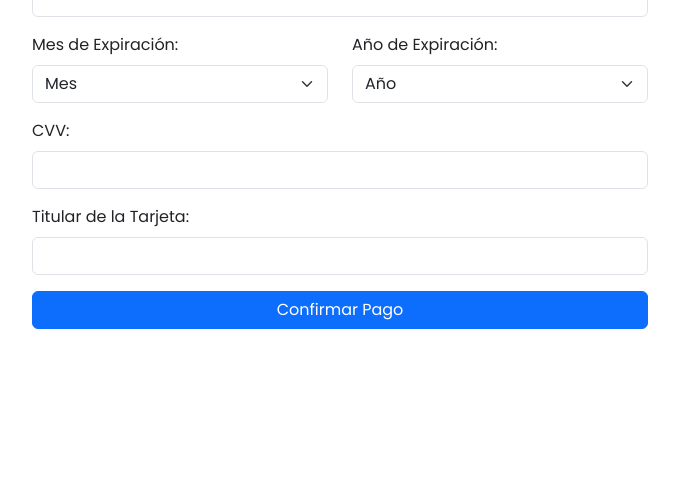
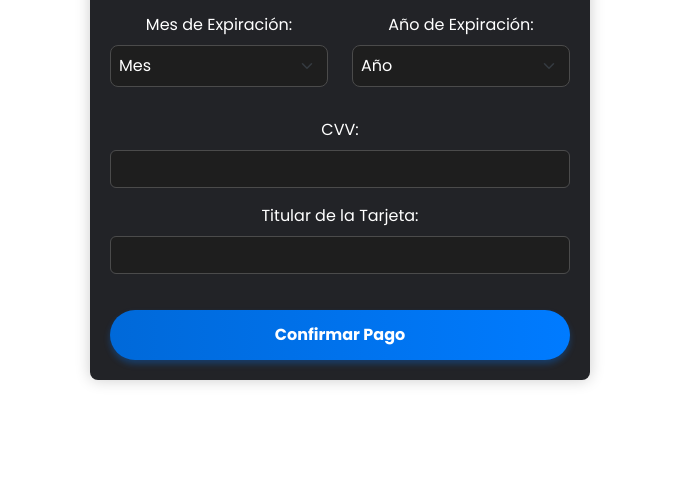
Before and after one commit to ChiriH/Carrito-JS, a plain HTML site: page carrito.html in a window 1280 px wide. Shown: the part 779-1282 px from the top of the page, without its empty margins (300-979 px from the left). Drawn offline with nearby package versions, Linux system fonts and the light colour scheme.

Commit message:
Pasarela de pago y Facturacion.

```diff
--- a/css/carrito.css
+++ b/css/carrito.css
@@ -148,10 +148,6 @@
     border-color: var(--bg-color);
 }
 
-
-
-
-
 #carrito-vacio {
 
     display: flex;
@@ -161,3 +157,78 @@
     padding: 80px;
     text-align: center;
 }
+
+
+/* Estilos para centrar el formulario de pago */
+#payment-form-container {
+    display: flex;
+    justify-content: center;
+    align-items: center;
+    height: calc(100vh - 80px); /* Ajusta la altura para centrar verticalmente, similar al contenedor del carrito */
+    padding: 20px; /* Añade un padding para mejor apariencia en dispositivos más pequeños */
+}
+
+#payment-form-container .container {
+    max-width: 500px; /* Ajusta el ancho máximo del formulario */
+    background-color: var(--bg-color); /* Fondo para el formulario */
+    padding: 20px;
+    border-radius: 0.5rem;
+    box-shadow: 0 0 15px rgba(0, 0, 0, 0.2); /* Sombra para dar profundidad */
+    color: #ffffff; /* Color de texto blanco para la información de pago */
+    text-align: center; /* Centrar el texto */
+}
+
+#payment-form-container h2 {
+    text-align: center;
+    margin-bottom: 20px;
+    color: #ffffff; /* Color de texto blanco */
+}
+
+#payment-form-container .form-control {
+    margin-bottom: 15px; /* Espacio entre campos */
+    background-color: #1e1e1e; /* Fondo oscuro para los campos de texto */
+    color: #ffffff; /* Texto blanco dentro de los campos de texto */
+    border: 1px solid #4b4b4b; /* Borde gris para los campos */
+    -webkit-appearance: none; /* Eliminar controles predeterminados de los navegadores WebKit */
+    -moz-appearance: textfield; /* Eliminar controles en Firefox */
+}
+
+#payment-form-container .form-control::placeholder {
+    color: #b0b0b0; /* Color del texto del placeholder */
+}
+
+/* Estilos para los selectores */
+#payment-form-container .form-select {
+    background-color: #1e1e1e; /* Fondo oscuro para el selector */
+    color: #ffffff; /* Texto blanco */
+    border: 1px solid #4b4b4b; /* Borde gris */
+    padding: 8px; /* Añadir padding para mejorar la apariencia */
+    border-radius: 0.5rem; /* Bordes redondeados para una apariencia consistente */
+    box-shadow: none; /* Eliminar sombra */
+    -webkit-appearance: none; /* Eliminar estilos predeterminados en navegadores WebKit */
+    -moz-appearance: none; /* Eliminar estilos predeterminados en Firefox */
+    appearance: none; /* Eliminar estilos predeterminados */
+    margin-bottom: 15px; /* Espacio inferior para separación visual */
+}
+
+/* Estilo mejorado del botón */
+#payment-form-container .btn {
+    width: 50%; /* Botón que ocupa el 50% del ancho del formulario */
+    height: 50px; /* Incrementa la altura del botón */
+    background-color: #007bff; /* Azul más bonito */
+    color: #ffffff; /* Letras blancas */
+    border: none; /* Sin borde */
+    border-radius: 25px; /* Bordes redondeados */
+    box-shadow: 0 4px 6px rgba(0, 123, 255, 0.3); /* Sombra para darle un efecto de elevación */
+    background-image: linear-gradient(to right, #0069d9, #007bff); /* Gradiente para darle un efecto 3D */
+    transition: all 0.3s ease; /* Transición para un efecto suave */
+    margin-top: 20px; /* Añade un margen superior para separar del campo anterior */
+    font-weight: bold; /* Texto más grueso */
+    cursor: pointer; /* Cambia el cursor al pasar el ratón */
+}
+
+#payment-form-container .btn:hover {
+    background-color: #0056b3; /* Un azul más oscuro al pasar el ratón */
+    box-shadow: 0 6px 8px rgba(0, 86, 179, 0.5); /* Aumenta la sombra al pasar el ratón para un efecto de profundidad */
+    transform: translateY(-2px); /* Eleva el botón ligeramente al pasar el ratón */
+}
```
